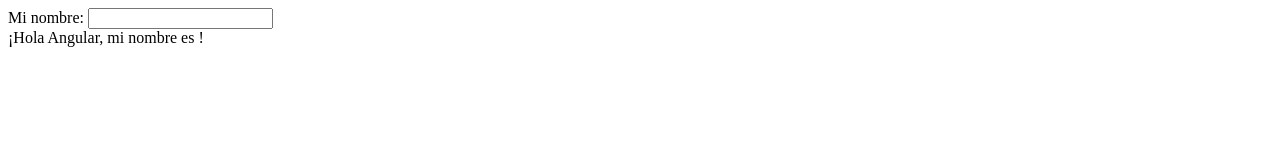
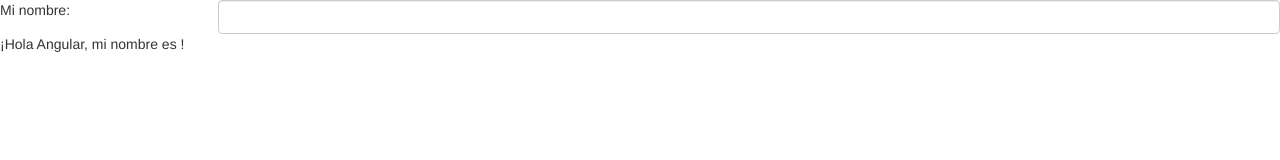
Before and after one commit to juboba/curso-ng, a website: page index.html in a window 1280 px wide. Drawn offline with nearby package versions, Linux system fonts and the light colour scheme.

Commit message:
Agrega bootstrap para maquetación y estilos.

```diff
--- a/index.html
+++ b/index.html
@@ -3,14 +3,22 @@
     <head>
         <meta charset="UTF-8"/>
         <title>Document</title>
+        <link href="node_modules/bootstrap/dist/css/bootstrap.min.css" rel="stylesheet"/>
         <script src="node_modules/angular/angular.js"></script>
     </head>
     <body ng-app>
-        <div>
-            Mi nombre: <input ng-model="miNombre" type="text" value=""/>
+        <div class="row">
+            <div class="col-md-2">
+                Mi nombre:
+            </div>
+            <div class="col-md-10">
+                <input ng-model="miNombre" class="form-control" type="text" value=""/>
+            </div>
         </div>
-        <div>
-            ¡Hola Angular, mi nombre es <b>{{ miNombre }}</b>!
+        <div class="row">
+            <div class="col-md-12">
+                ¡Hola Angular, mi nombre es <b>{{ miNombre }}</b>!
+            </div>
         </div>
     </body>
 </html>
--- a/package.json
+++ b/package.json
@@ -9,6 +9,7 @@
   "author": "Julio Borja Barra",
   "license": "ISC",
   "dependencies": {
-    "angular": "^1.5.8"
+    "angular": "^1.5.8",
+    "bootstrap": "^3.3.7"
   }
 }
```
